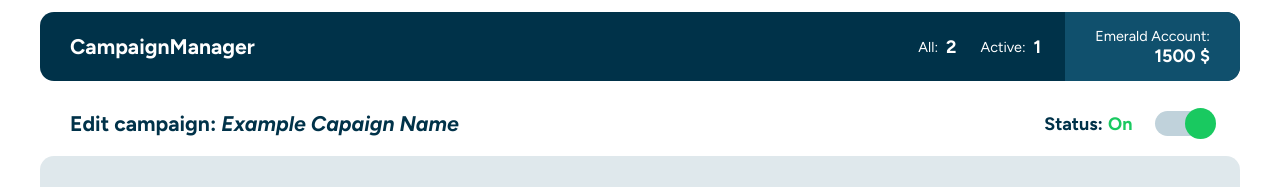
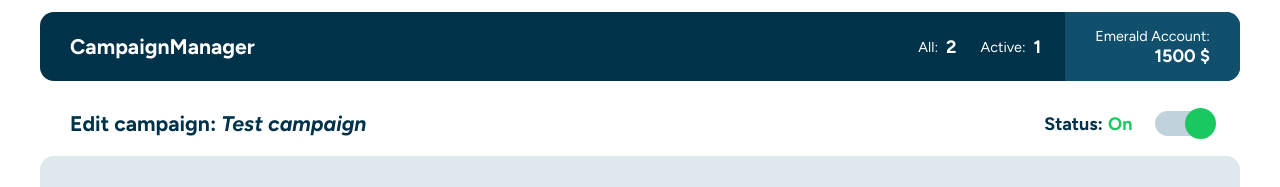
Before and after one commit to BarteXikora/campaign-manager, a React (Create React App) app: page /edit/1 in a window 1280 px wide. Shown: the top 187 px of the page. Built offline with nearby package versions, Linux system fonts and the light colour scheme; the HTML template or start-up script is replaced by a standard one.

Commit message:
Fixed editing campaign name

```diff
--- a/src/components/layout/editHeader/EditHeader.tsx
+++ b/src/components/layout/editHeader/EditHeader.tsx
@@ -3,11 +3,11 @@ import Toggler from '../../ui/toggler/Toggler'
 
 import { useState } from 'react'
 
-const EditHeader = () => {
+const EditHeader = ({ name }: { name: string }) => {
     const [isCapaignOn, setIsCampaignOn] = useState<boolean>(true)
 
     return <TitleBar>
-        <h2>Edit campaign: <i>Example Capaign Name</i></h2>
+        <h2>Edit campaign: <i>{name}</i></h2>
 
         <div className='actions-box'>
             <span>
--- a/src/components/screens/editScreen/EditScreen.tsx
+++ b/src/components/screens/editScreen/EditScreen.tsx
@@ -27,7 +27,7 @@ const EditScreen = () => {
 
     return (
         <>
-            <EditHeader />
+            <EditHeader name={campaign[0].name} />
             <form onSubmit={e => handleSubmit(e)}>
                 <Form values={form} setValues={setForm} validationMessage={validationMessage} />
                 <EditActions isFormValid={isFormValid} campaignID={campaignID || ''} />
```
